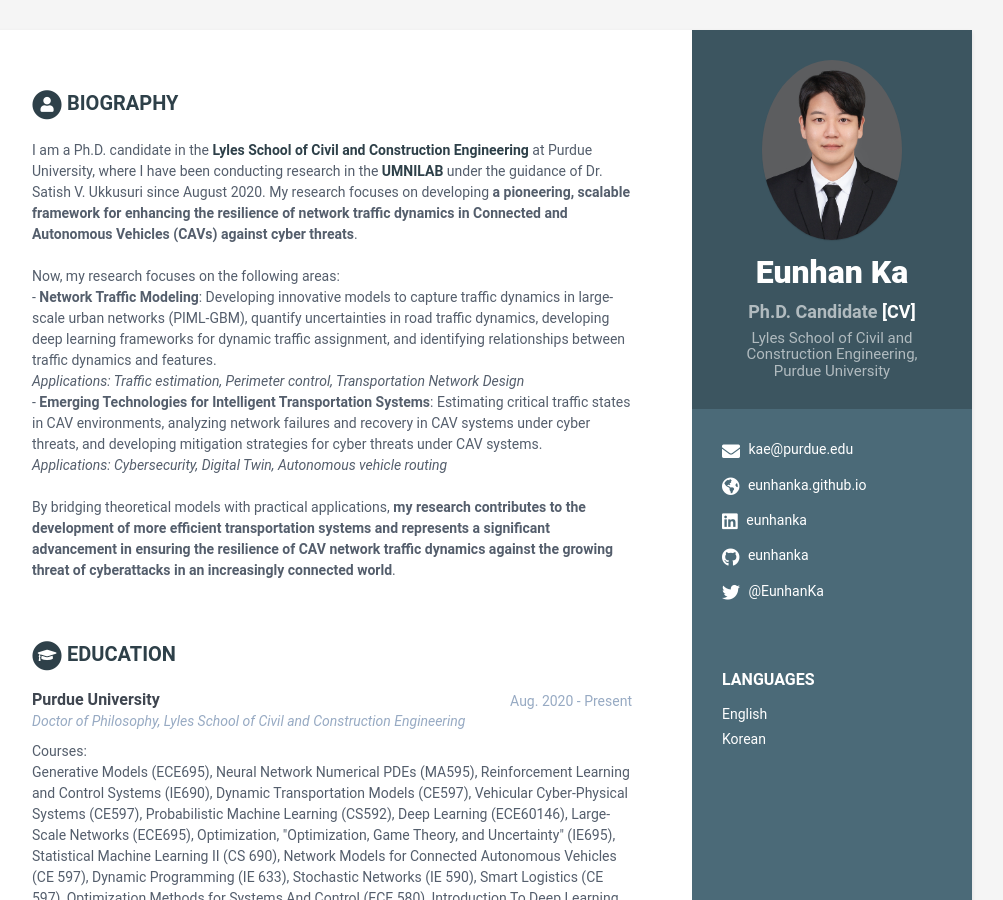
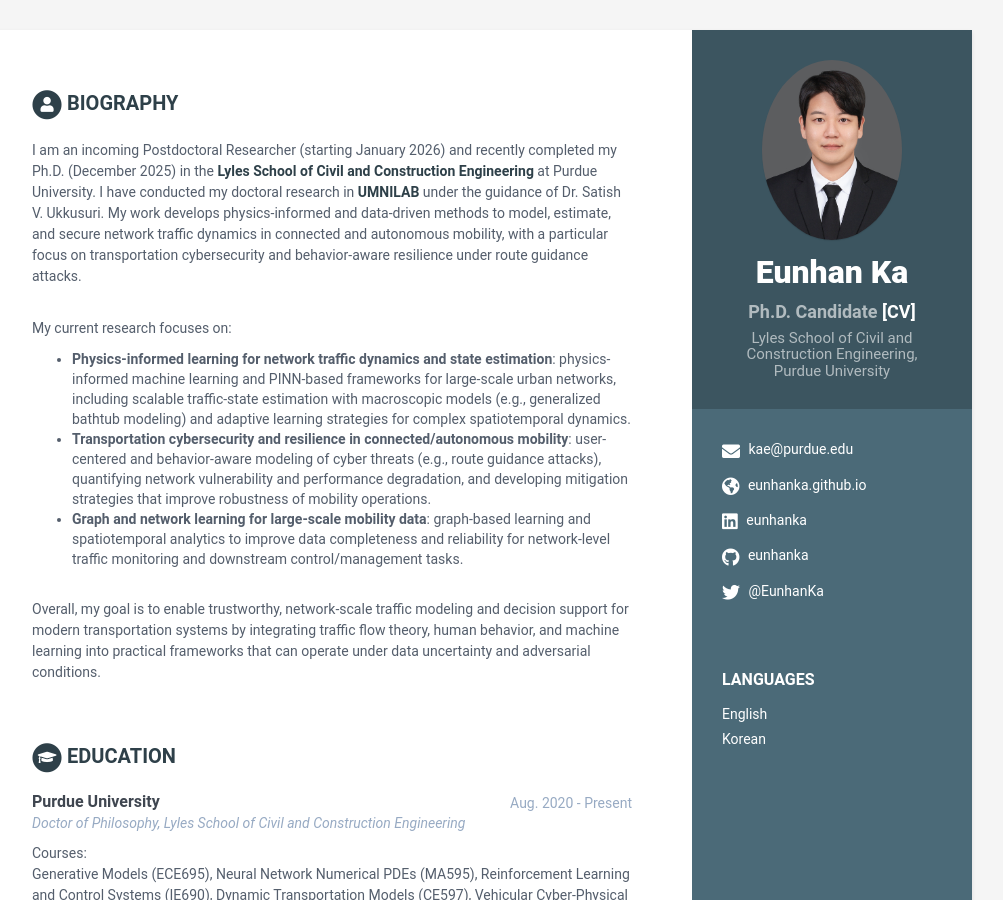
Before and after one commit to eunhanka/eunhanka.github.io, a Jekyll site: the page built from index.html, in a window 1280 px wide and 900 px high. Shown: the whole window, without its empty margins (168-1171 px from the left). Built offline with Jekyll 4.4.1, drawn with Linux system fonts in a browser that asks for light colours.

Commit message:
Update data.yml

```diff
--- a/_data/data.yml
+++ b/_data/data.yml
@@ -32,11 +32,31 @@
 career-profile:
     title: <b>Biography</b>
     summary: |
-      I am a Ph.D. candidate in the <a href="https://engineering.purdue.edu/CE" target="_blank"> <b>Lyles School of Civil and Construction Engineering</b></a> at Purdue University, where I have been conducting research in the <a href="https://umnilab.github.io/" target="_blank"> <b>UMNILAB</b></a> under the guidance of Dr. Satish V. Ukkusuri since August 2020. My research focuses on developing <b> a pioneering, scalable framework for enhancing the resilience of network traffic dynamics in Connected and Autonomous Vehicles (CAVs) against cyber threats</b>.
-      <br><br>Now, my research focuses on the following areas:
-          <br>- <b>Network Traffic Modeling</b>: Developing innovative models to capture traffic dynamics in large-scale urban networks (PIML-GBM), quantify uncertainties in road traffic dynamics, developing deep learning frameworks for dynamic traffic assignment, and identifying relationships between traffic dynamics and features. <br><i>Applications: Traffic estimation, Perimeter control, Transportation Network Design</i>
-          <br>- <b>Emerging Technologies for Intelligent Transportation Systems</b>: Estimating critical traffic states in CAV environments, analyzing network failures and recovery in CAV systems under cyber threats, and developing mitigation strategies for cyber threats under CAV systems. <br><i>Applications: Cybersecurity, Digital Twin, Autonomous vehicle routing</i>
-      <br><br>By bridging theoretical models with practical applications, <b>my research contributes to the development of more efficient transportation systems and represents a significant advancement in ensuring the resilience of CAV network traffic dynamics against the growing threat of cyberattacks in an increasingly connected world</b>.
+      I am an incoming Postdoctoral Researcher (starting January 2026) and recently completed my Ph.D. (December 2025) in the
+        <a href="https://engineering.purdue.edu/CE" target="_blank"><b>Lyles School of Civil and Construction Engineering</b></a>
+        at Purdue University. I have conducted my doctoral research in
+        <a href="https://umnilab.github.io/" target="_blank"><b>UMNILAB</b></a>
+        under the guidance of Dr. Satish V. Ukkusuri.
+        My work develops physics-informed and data-driven methods to model, estimate, and secure network traffic dynamics in
+        connected and autonomous mobility, with a particular focus on transportation cybersecurity and behavior-aware resilience
+        under route guidance attacks.
+        <br><br>
+
+        My current research focuses on:
+        <br>
+        - <b>Physics-informed learning for network traffic dynamics and state estimation</b>:
+        physics-informed machine learning and PINN-based frameworks for large-scale urban networks, including scalable traffic-state
+        estimation with macroscopic models (e.g., generalized bathtub modeling) and adaptive learning strategies for complex spatiotemporal dynamics.
+        <br>
+        - <b>Transportation cybersecurity and resilience in connected/autonomous mobility</b>:
+        user-centered and behavior-aware modeling of cyber threats (e.g., route guidance attacks), quantifying network vulnerability and performance degradation, and developing mitigation strategies that improve robustness of mobility operations.
+        <br>
+        - <b>Graph and network learning for large-scale mobility data</b>:
+        graph-based learning and spatiotemporal analytics to improve data completeness and reliability for network-level traffic monitoring and downstream control/management tasks.
+        <br><br>
+
+        Overall, my goal is to enable trustworthy, network-scale traffic modeling and decision support for modern transportation systems by integrating traffic flow theory, human behavior, and machine learning into practical frameworks that can operate under data uncertainty and adversarial conditions.
+
 
 education:
     - degree: <b>Purdue University</b>
```
